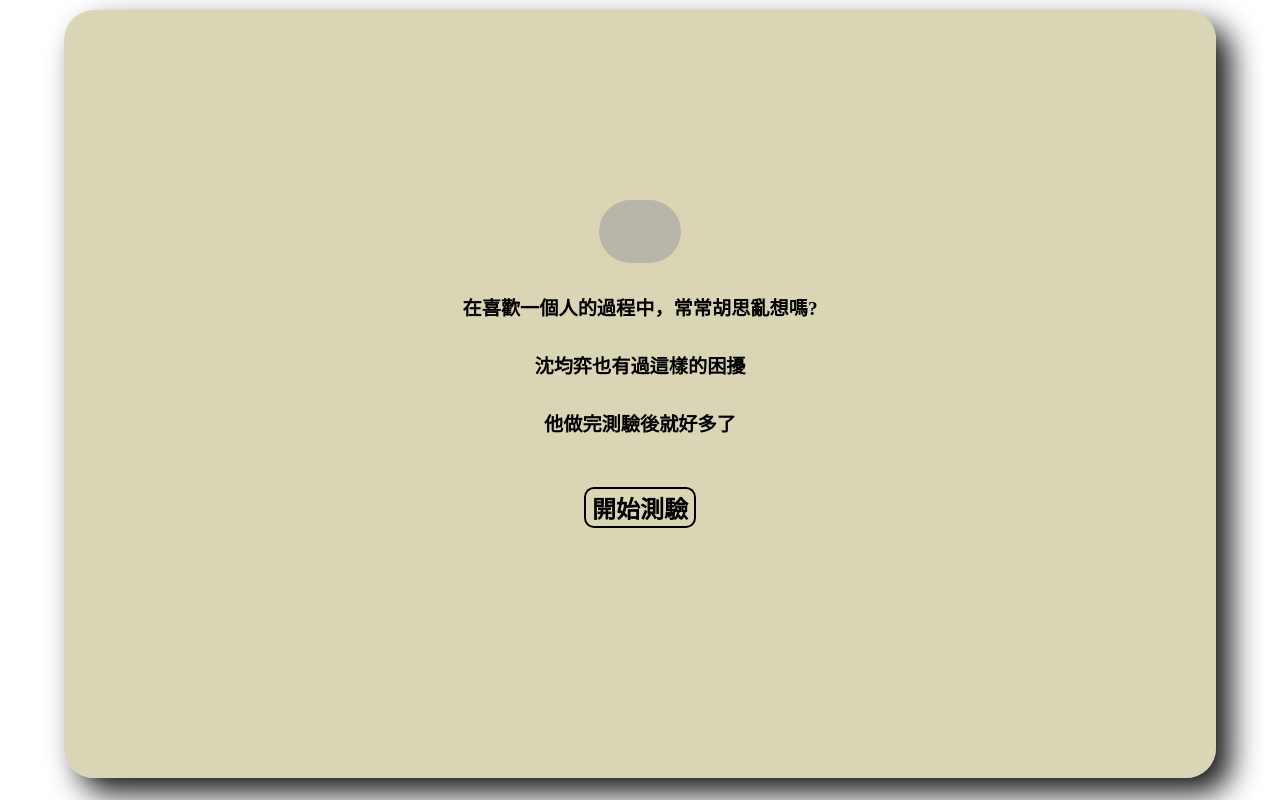
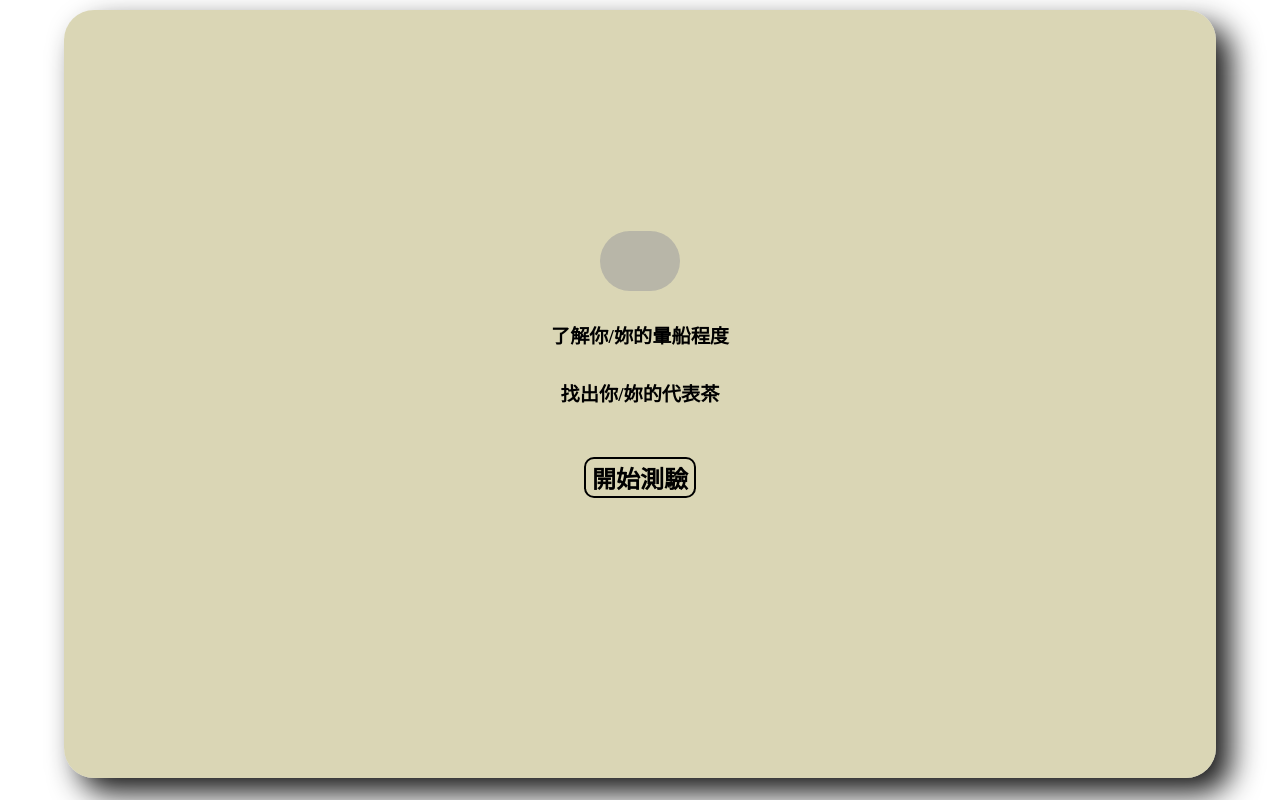
Before and after one commit to Jack0627tea/tea.github.io, a plain HTML site: page index.html in a window 1280 px wide. Drawn offline with Linux system fonts and the light colour scheme; grey boxes are pictures that could not be loaded.

Commit message:
Update index.html

```diff
--- a/index.html
+++ b/index.html
@@ -168,9 +168,8 @@
                     <img class="titleimgs" src="lI.png" alt="圖片" style="width: 20% ;">
                 </div>
                 <div class="text">
-                    <p>在喜歡一個人的過程中，常常胡思亂想嗎?</p>
-                    <p>沈均弈也有過這樣的困擾</p>
-                    <p>他做完測驗後就好多了</p>
+                   <p>了解你/妳的暈船程度</p>
+                    <p>找出你/妳的代表茶</p>
                 </div>
                 <div class="btn">
                     <button class="start" id="start" type="button">
```
